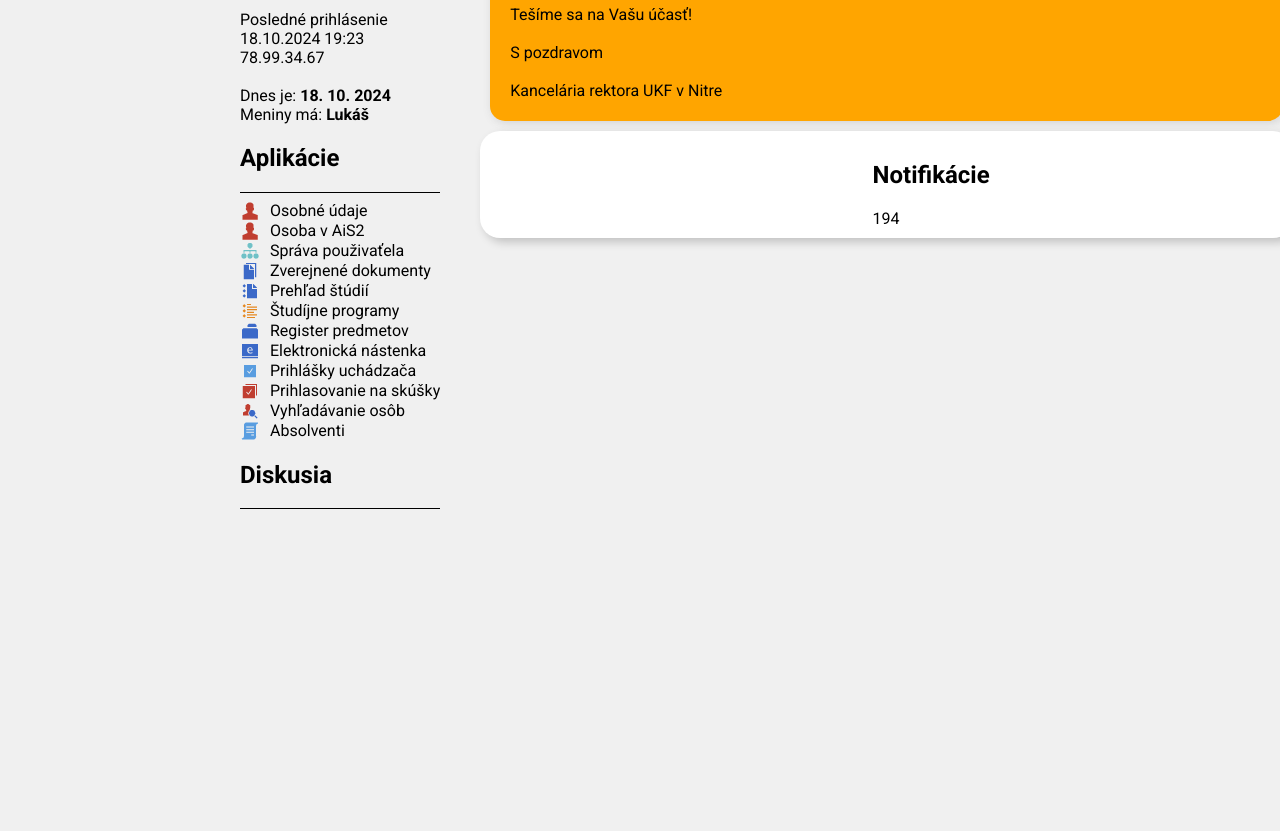
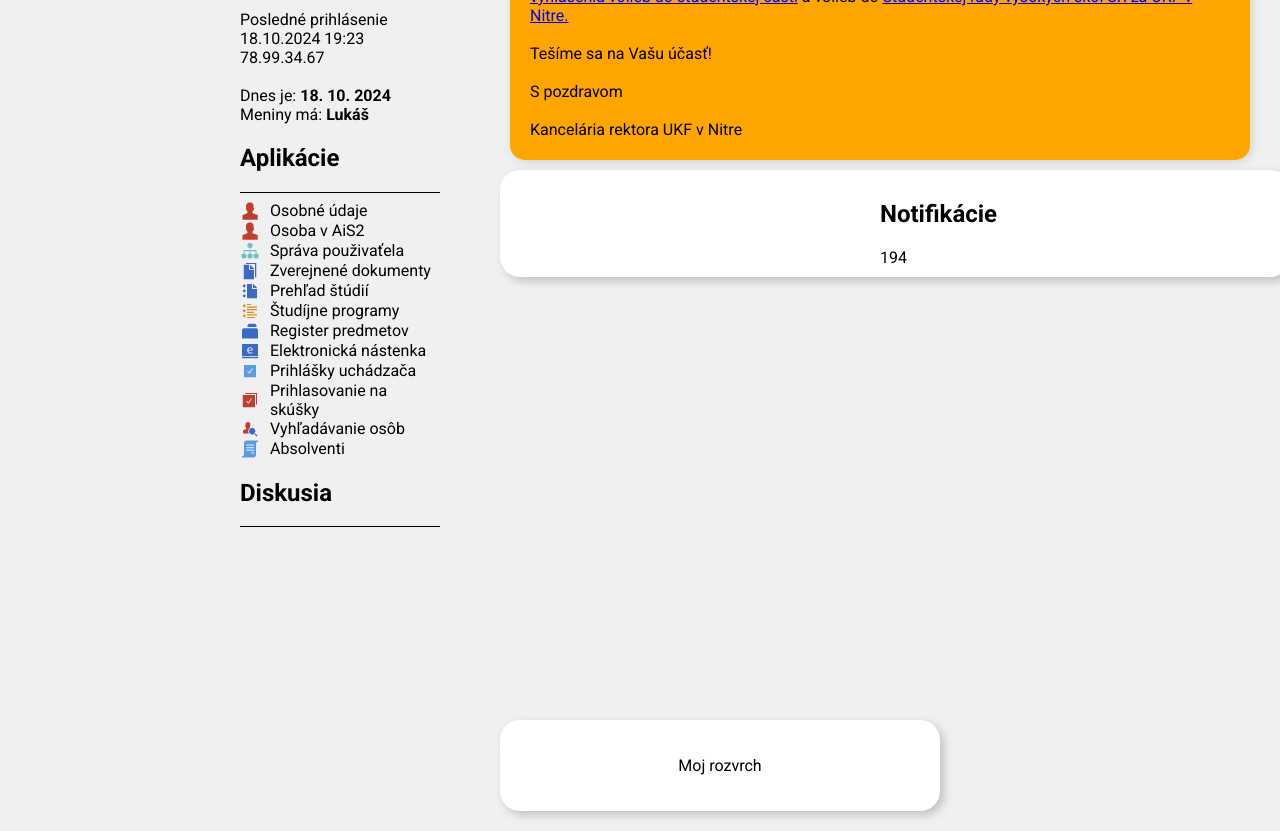
Before and after one commit to JakubVlcak/ft-project, a Vue app in the folder vue_ais/: page / in a window 1280 px wide. Shown: the part 200-1031 px from the top of the page. Before the commit the page ends 860 px from the top, so only its background shows below. Built offline with nearby package versions, Linux system fonts and the light colour scheme.

Commit message:
TheSchedule

```diff
--- a/vue_ais/src/App.vue
+++ b/vue_ais/src/App.vue
@@ -1,32 +1,58 @@
 <script setup>
 import TheHeader from './components/TheHeader.vue';
-import TheNotification from './components/TheNotification.vue'
-import TheSiderBar from './components/TheSideBar.vue'
-
+import TheNotification from './components/TheNotification.vue';
+import TheSiderBar from './components/TheSideBar.vue';
+import TheSchedule from './components/TheSchedule.vue';
 </script>
 
 <template>
-
-  <html>
-  <header>
-    <TheHeader></TheHeader>
-  </header>
-  <body>
-    <TheSiderBar></TheSiderBar>
-    <TheNotification></TheNotification>
-  </body>
-
-
-</html>
+  <div>
+    <TheHeader />
+    <div class="main-content">
+      <TheSiderBar class="sidebar" />
+      <div class="content">
+        <div class="notification-wrapper">
+          <TheNotification />
+        </div>
+        <div class="schedule-wrapper">
+          <TheSchedule />
+        </div>
+      </div>
+    </div>
+  </div>
 </template>
 
 <style scoped>
-body{
-    display: flex;
-    flex-direction: column;
-    align-content: flex-start;
-    flex-wrap: wrap;
+/* Main layout for content and sidebar */
+.main-content {
+  display: flex;
 }
 
+/* Fixed width for sidebar */
+.sidebar {
+  flex: 0 0 200px;
+}
 
+/* Stack Notification and Schedule vertically in content */
+.content {
+  flex: 1;
+  display: flex;
+  flex-direction: column;
+  padding: 20px; /* Optional padding for better spacing */
+}
+
+/* Specific wrapper styles for spacing */
+.notification-wrapper,
+.schedule-wrapper {
+  margin: 0; /* Remove any default margin */
+}
+
+.notification-wrapper {
+  margin-bottom: 20px; /* Control spacing between Notification and Schedule */
+}
+
+body {
+  margin: 0;
+  padding: 0;
+}
 </style>
--- a/vue_ais/src/components/TheNotification.vue
+++ b/vue_ais/src/components/TheNotification.vue
@@ -94,8 +94,9 @@ export default {
 
         .notification-card {
             width: 50vh;
+
             border-radius: 20px;
-            padding: 10px 20px;
+            padding: 10px;
             display: flex;
             justify-content: space-between;
             align-items: center;
--- a/vue_ais/src/components/TheSchedule.vue
+++ b/vue_ais/src/components/TheSchedule.vue
@@ -1,11 +1,24 @@
 <template>
-
+    <div class="schedule-card">
+        <p>Moj rozvrch</p>
+    </div>
 </template>
 
 <script>
 
 </script>
 
-<style>
-
+<style scoped>
+.schedule-card {
+  width: 50vh;
+  border-radius: 20px;
+  display: flex;
+  justify-content: center;
+  align-items: center;
+  background-color: white;
+  cursor: pointer;
+  box-shadow: 4px 4px 10px rgba(0, 0, 0, 0.2);
+  padding: 20px; /* Adjust padding as needed */
+  margin-top: 10px; /* Space between notification and schedule card */
+}
 </style>
```
